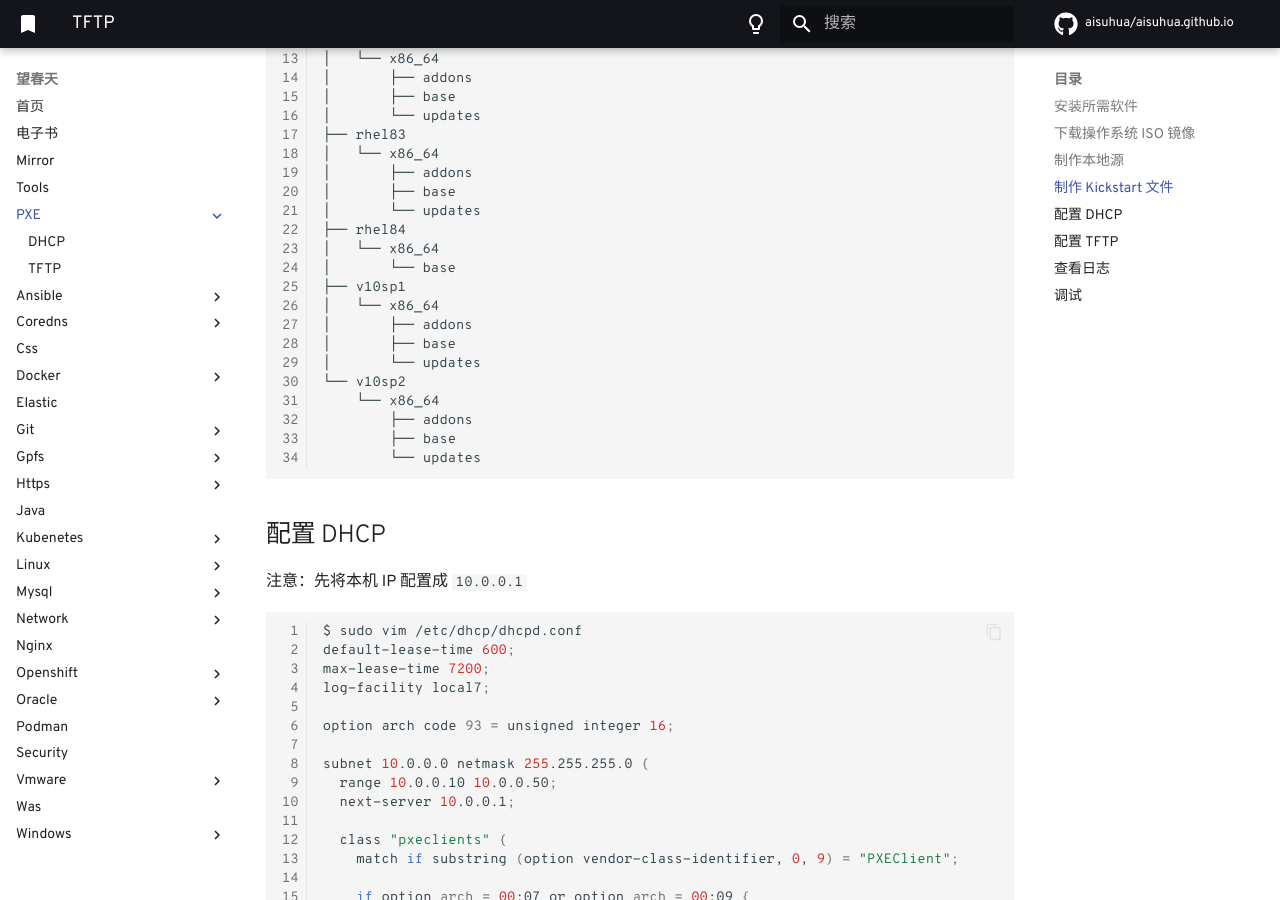
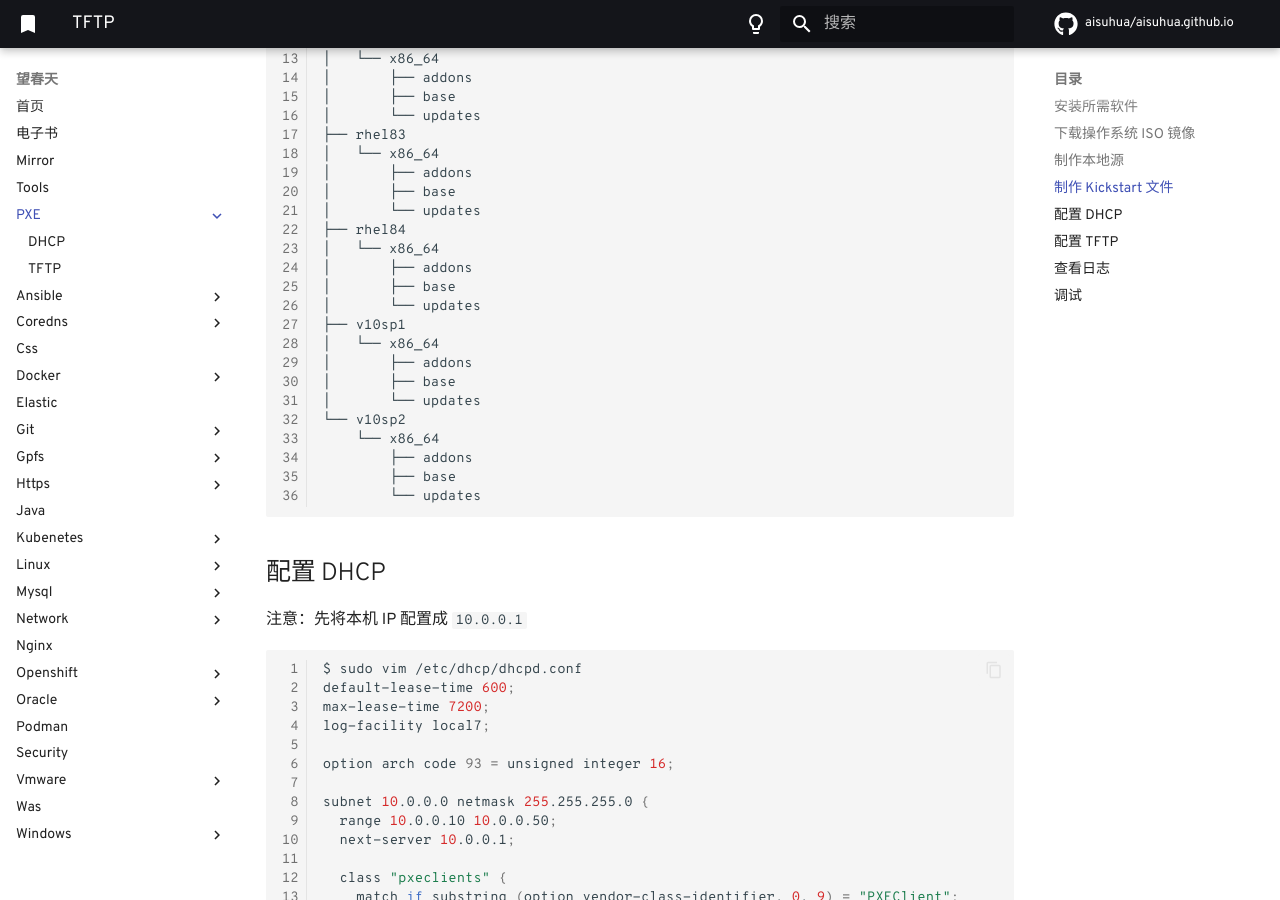
Before and after one commit to aisuhua/aisuhua.github.io, an MkDocs documentation site: the page built from docs/PXE/index.md, in a window 1280 px wide and 900 px high, scrolled down 1209 px. Built offline with MkDocs 1.6.1 and Material for MkDocs 9.7.7, drawn with Linux system fonts in a browser that asks for light colours; comment, search, counter and statistics services are not loaded; some of the changed text lies outside the part shown.

Commit message:
index.md simple.md

```diff
--- a/docs/PXE/index.md
+++ b/docs/PXE/index.md
@@ -63,7 +63,9 @@ cp rhel79.cfg /var/www/html/kickstart/
 │       └── updates
 ├── rhel84
 │   └── x86_64
-│       └── base
+│       ├── addons
+│       ├── base
+│       └── updates
 ├── v10sp1
 │   └── x86_64
 │       ├── addons
```
Also changed, not shown: other parts of docs/PXE/index.md (+1 -2 lines).
